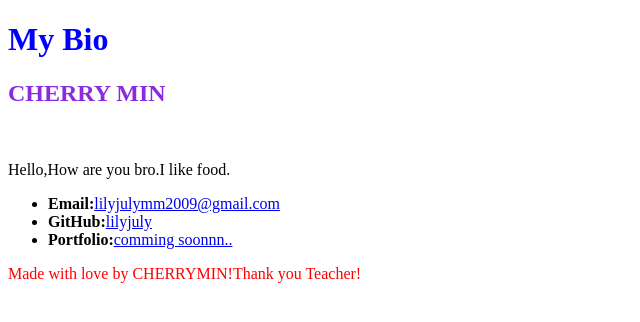
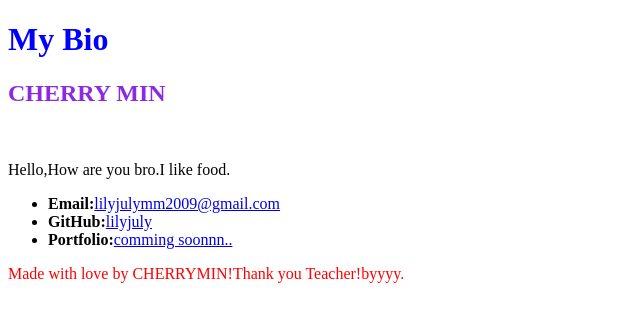
Before and after one commit to lilyjuly/Day1.solved, a plain HTML site: page index.html in a window 1280 px wide. Shown: the full height of the page, 0-640 px from the left. Drawn offline with Linux system fonts and the light colour scheme.

Commit message:
Update and rename c.html to index.html

```diff
--- a/c.html
+++ b/index.html
@@ -29,7 +29,7 @@
     </section>
 
     <!-- this is footer of the side! -->
-    <footer style="color: red;">Made with love by CHERRYMIN!Thank you Teacher!</footer>
+    <footer style="color: red;">Made with love by CHERRYMIN!Thank you Teacher!byyyy.</footer>
 
 </body>
 </html>
```
